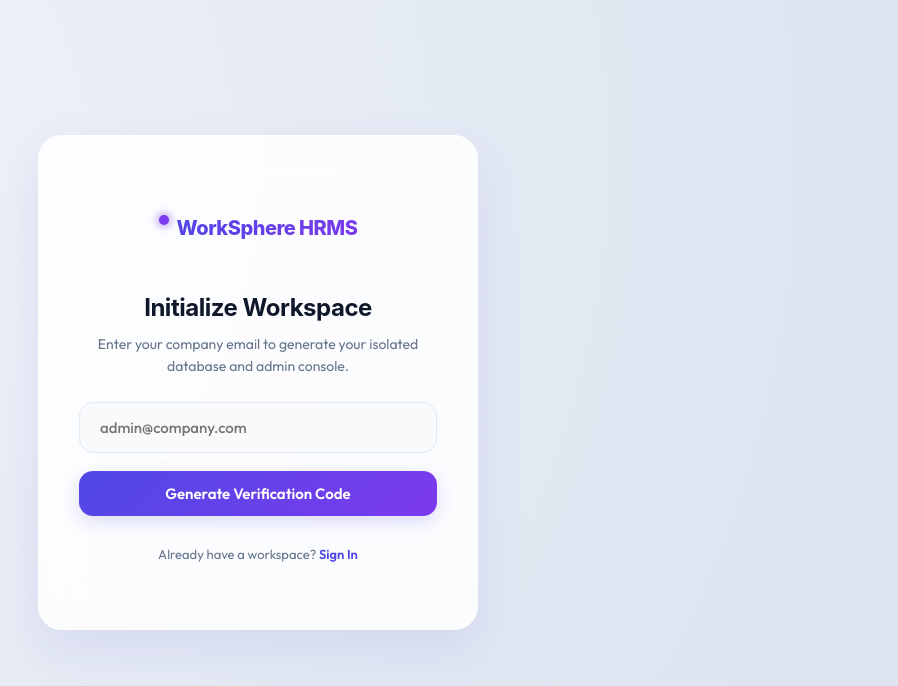
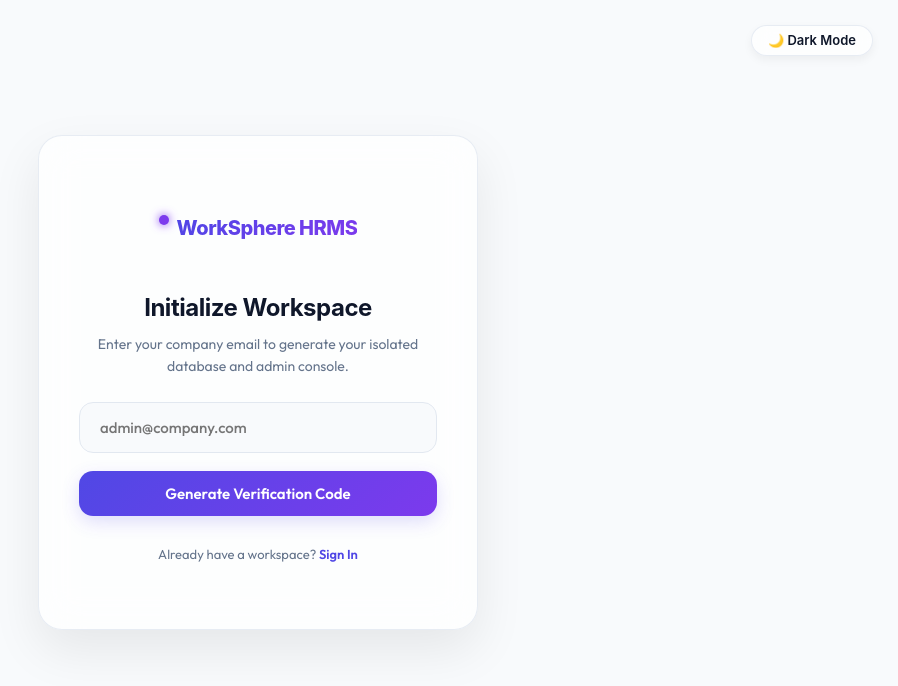
Before and after one commit to vvsri03082007-lab/employee-management-system, a Vue app in the folder employeelog-vue/: page /onboard in a window 1280 px wide. Shown: the top 686 px of the page, without its empty margins (382-1280 px from the left). Built offline with nearby package versions, Linux system fonts and the light colour scheme.

Commit message:
feat: support clean dark mode theme switching in manager, employee, and onboarding views

```diff
--- a/employeelog-vue/src/views/EmployeeDashboard.vue
+++ b/employeelog-vue/src/views/EmployeeDashboard.vue
@@ -31,6 +31,13 @@
       </ul>
 
       <div style="margin-top: auto; padding-top: 20px; border-top: 1px solid rgba(226,232,240,0.6)">
+        <button
+          class="btn btn-secondary"
+          style="width: 100%; margin-bottom: 12px; font-size: 13px; padding: 10px 15px; border-radius: 10px;"
+          @click="toggleTheme"
+        >
+          {{ isDarkMode ? '☀️ Light Mode' : '🌙 Dark Mode' }}
+        </button>
         <p style="font-size: 12px; color: #94a3b8; margin-bottom: 10px;">Logged in as employee</p>
         <button class="btn btn-danger" style="width: 100%" @click="logout">Sign Out</button>
       </div>
@@ -413,7 +420,8 @@ export default {
       customStatusInput: '',
       statusEmoji: '',
       statusEmojiInput: '',
-      savingStatus: false
+      savingStatus: false,
+      isDarkMode: false
     }
   },
   computed: {
@@ -431,6 +439,15 @@ export default {
     }
   },
   async mounted() {
+    const savedTheme = localStorage.getItem('theme')
+    if (savedTheme === 'dark') {
+      this.isDarkMode = true
+      document.body.classList.add('dark-theme')
+    } else {
+      this.isDarkMode = false
+      document.body.classList.remove('dark-theme')
+    }
+
     await this.fetchFields()
     await this.fetchEmployees()
     this.extractMyRecord()
@@ -497,6 +514,16 @@ export default {
     logout() {
       localStorage.clear()
       this.$router.push('/login')
+    },
+    toggleTheme() {
+      this.isDarkMode = !this.isDarkMode;
+      if (this.isDarkMode) {
+        document.body.classList.add('dark-theme');
+        localStorage.setItem('theme', 'dark');
+      } else {
+        document.body.classList.remove('dark-theme');
+        localStorage.setItem('theme', 'light');
+      }
     },
     async fetchUserProfile() {
       try {
--- a/employeelog-vue/src/views/ManagerDashboard.vue
+++ b/employeelog-vue/src/views/ManagerDashboard.vue
@@ -38,6 +38,13 @@
       </ul>
 
       <div style="margin-top: auto; padding-top: 20px; border-top: 1px solid rgba(226,232,240,0.6)">
+        <button
+          class="btn btn-secondary"
+          style="width: 100%; margin-bottom: 12px; font-size: 13px; padding: 10px 15px; border-radius: 10px;"
+          @click="toggleTheme"
+        >
+          {{ isDarkMode ? '☀️ Light Mode' : '🌙 Dark Mode' }}
+        </button>
         <p style="font-size: 12px; color: #94a3b8; margin-bottom: 10px;">Logged in as manager</p>
         <button class="btn btn-danger" style="width: 100%" @click="logout">Sign Out</button>
       </div>
@@ -377,7 +384,8 @@ export default {
       customStatusInput: '',
       statusEmoji: '',
       statusEmojiInput: '',
-      savingStatus: false
+      savingStatus: false,
+      isDarkMode: false
     }
   },
   computed: {
@@ -394,6 +402,15 @@ export default {
     }
   },
   async mounted() {
+    const savedTheme = localStorage.getItem('theme')
+    if (savedTheme === 'dark') {
+      this.isDarkMode = true
+      document.body.classList.add('dark-theme')
+    } else {
+      this.isDarkMode = false
+      document.body.classList.remove('dark-theme')
+    }
+
     await this.fetchFields()
     await this.fetchEmployees()
     await this.fetchNotifications()
@@ -442,6 +459,16 @@ export default {
     },
     cancelEdit() {
       this.employeeToEdit = null;
+    },
+    toggleTheme() {
+      this.isDarkMode = !this.isDarkMode;
+      if (this.isDarkMode) {
+        document.body.classList.add('dark-theme');
+        localStorage.setItem('theme', 'dark');
+      } else {
+        document.body.classList.remove('dark-theme');
+        localStorage.setItem('theme', 'light');
+      }
     },
     logout() {
       localStorage.clear()
--- a/employeelog-vue/src/views/Onboarding.vue
+++ b/employeelog-vue/src/views/Onboarding.vue
@@ -1,5 +1,16 @@
 <template>
   <div class="auth-container">
+    <!-- Floating Theme Switcher top right -->
+    <div style="position: absolute; top: 25px; right: 25px; z-index: 999;">
+      <button
+        class="btn-theme-toggle"
+        @click="toggleTheme"
+        style="background: var(--glass-bg); border: 1px solid var(--border-light); color: var(--text-main); padding: 8px 16px; border-radius: 9999px; font-size: 13px; font-weight: 600; cursor: pointer; backdrop-filter: blur(10px); display: flex; align-items: center; gap: 6px; box-shadow: 0 4px 10px rgba(0,0,0,0.05); transition: all 0.3s ease;"
+      >
+        {{ isDarkMode ? '☀️ Light Mode' : '🌙 Dark Mode' }}
+      </button>
+    </div>
+
     <div class="auth-card card">
       <!-- Title & Branding -->
       <div class="branding">
@@ -96,10 +107,31 @@ export default {
       code: '',
       step: 1,
       loading: false,
-      companyData: null
+      companyData: null,
+      isDarkMode: false
+    }
+  },
+  mounted() {
+    const savedTheme = localStorage.getItem('theme');
+    if (savedTheme === 'dark') {
+      this.isDarkMode = true;
+      document.body.classList.add('dark-theme');
+    } else {
+      this.isDarkMode = false;
+      document.body.classList.remove('dark-theme');
     }
   },
   methods: {
+    toggleTheme() {
+      this.isDarkMode = !this.isDarkMode;
+      if (this.isDarkMode) {
+        document.body.classList.add('dark-theme');
+        localStorage.setItem('theme', 'dark');
+      } else {
+        document.body.classList.remove('dark-theme');
+        localStorage.setItem('theme', 'light');
+      }
+    },
     async requestVerification() {
       if (!this.email) return
       this.loading = true
@@ -142,16 +174,17 @@ export default {
   display: flex;
   justify-content: center;
   align-items: center;
-  background: radial-gradient(circle at 10% 20%, rgb(240, 243, 248) 0%, rgb(220, 228, 240) 90.1%);
+  background: var(--bg-main);
+  transition: background 0.3s ease;
 }
 
 .auth-card {
   width: 440px;
   padding: 40px;
-  background: rgba(255, 255, 255, 0.85);
+  background: var(--glass-bg);
   backdrop-filter: blur(20px);
-  border: 1px solid rgba(255, 255, 255, 0.7);
-  box-shadow: 0 20px 50px rgba(79, 70, 229, 0.1);
+  border: 1px solid var(--border-light);
+  box-shadow: 0 20px 50px rgba(0, 0, 0, 0.08);
   text-align: center;
 }
 
@@ -240,8 +273,8 @@ export default {
 }
 
 .credentials-card {
-  background: #f8fafc;
-  border: 1px solid #e2e8f0;
+  background: var(--glass-bg);
+  border: 1px solid var(--border-light);
   border-radius: 14px;
   padding: 20px;
   text-align: left;
```
